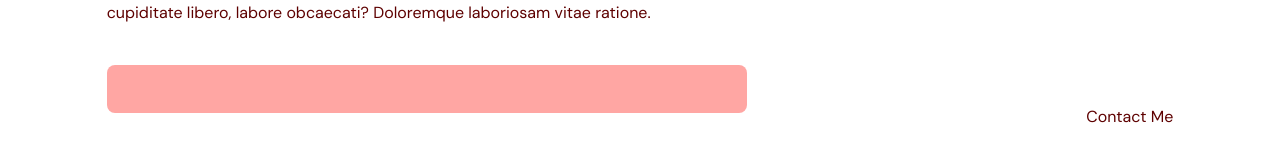
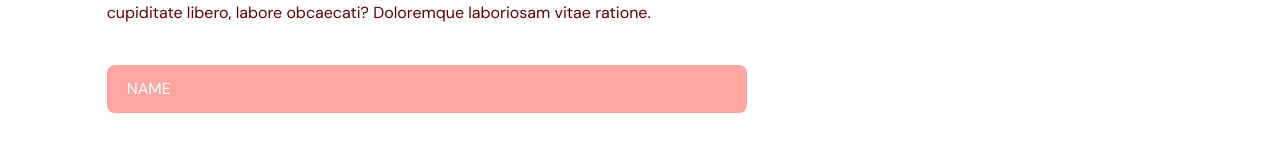
Before and after one commit to chirang56/aj-studio, a React (Vite) app: page / in a window 1280 px wide. Shown: the part 2924-3085 px from the top of the page. Built offline with nearby package versions, Linux system fonts and the light colour scheme.

Commit message:
add placeholder in contact section

```diff
--- a/src/scenes/contactMe/index.tsx
+++ b/src/scenes/contactMe/index.tsx
@@ -9,6 +9,7 @@ type Props = {
 };
 
 const ContactMe = ({ setSelectedPage }: Props) => {
+  const inputStyles = `w-full rounded-lg bg-primary-300 px-5 py-3 placeholder-white`;
 
   const {
     register, trigger, formState: { errrors }
@@ -61,11 +62,10 @@ const ContactMe = ({ setSelectedPage }: Props) => {
             target="_blank"
             onSubmit={onSubmit}
             method="POST"
-            action="https://formsubmit.co/your@email.com">
-              <input type="" className="w-full rounded-lg bg-primary-300 px-5 py-3 placeholder-white" />
+            action="https://formsubmit.co/ivijnarihcmtg0810@gmail.com">
+              <input className= {inputStyles} type="text" placeholder="NAME" {...register("name", { required: true, maxLength: 100, })} />
             </form>
           </motion.div>
-          <p className="mt-10 justify-between gap-8 md:flex text-center"> Contact Me </p>
         </div>
       </motion.div>
     </section>
```
